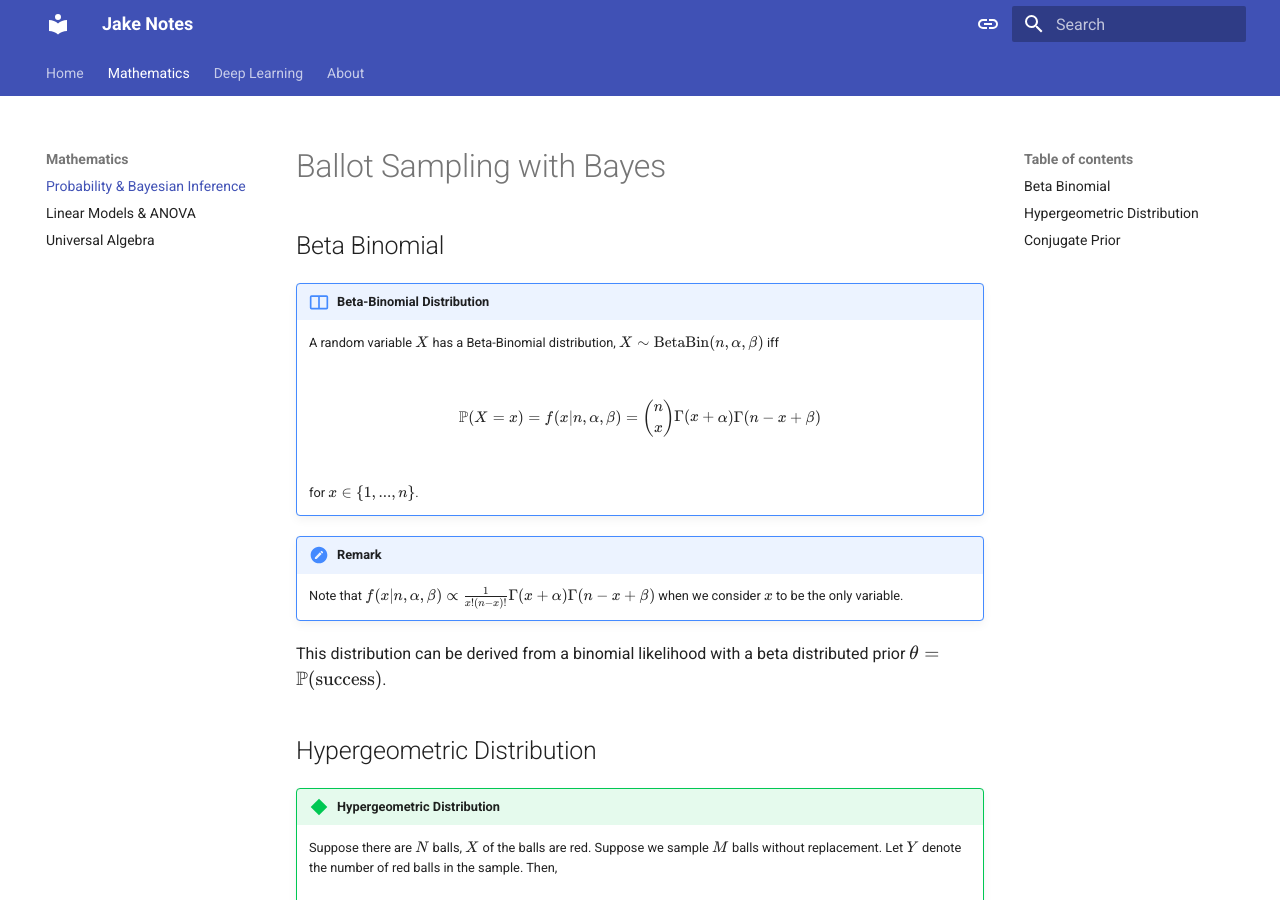
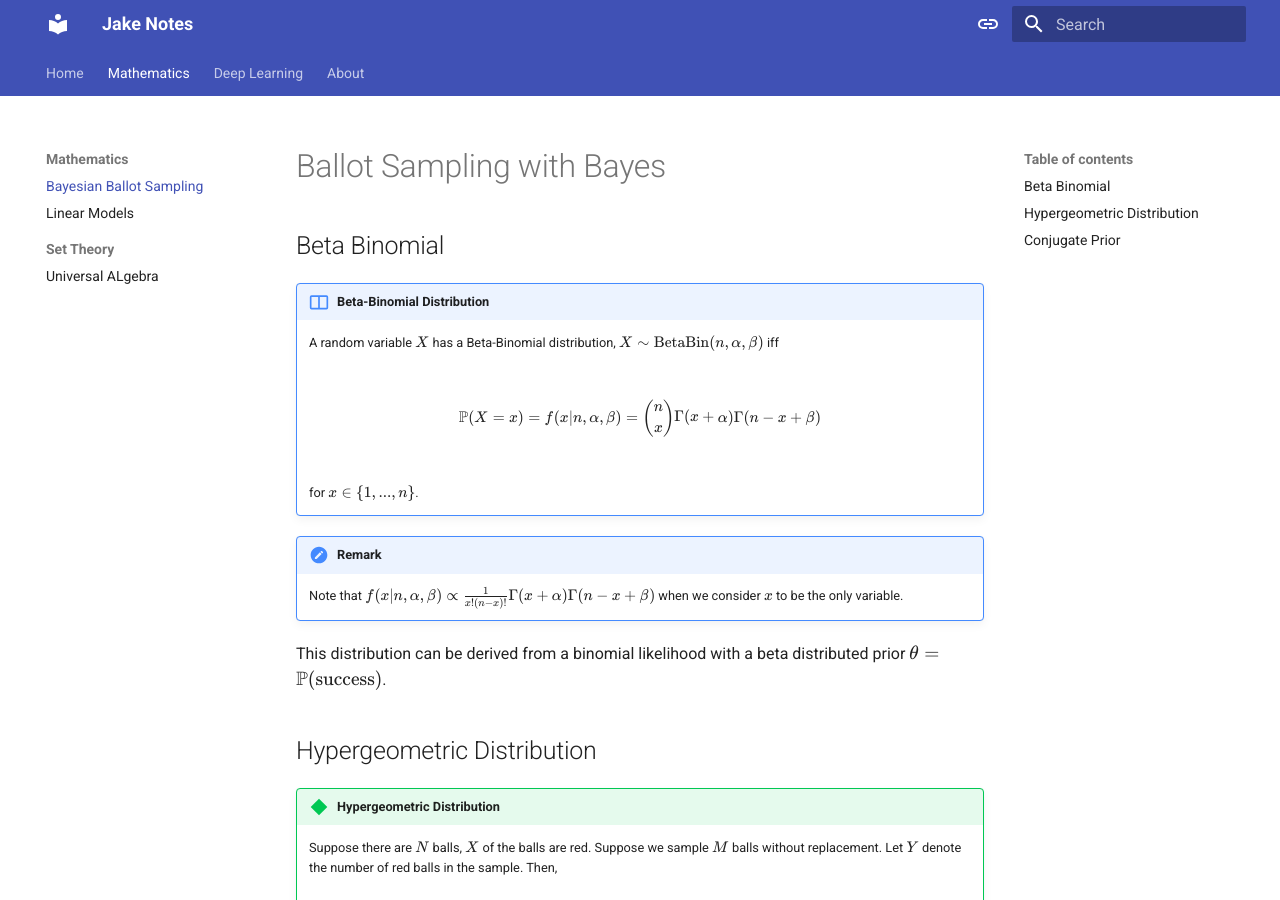
Before and after one commit to JakeRobertBaker/jakerobertbaker.github.io, an MkDocs documentation site: the page built from docs/mathematics/probability/ballot_notes.md, in a window 1280 px wide and 900 px high. Built offline with MkDocs 1.6.1 and Material for MkDocs 9.7.7, drawn with Linux system fonts in a browser that asks for light colours.

Commit message:
neaten up

```diff
--- a/mkdocs.yml
+++ b/mkdocs.yml
@@ -35,12 +35,14 @@ theme:
 nav:
   - Home: index.md
   - Mathematics:
-    - Probability & Bayesian Inference: mathematics/probability/ballot_notes.md
-    - Linear Models & ANOVA: mathematics/linear_models/linear_models.md
-    - Universal Algebra: mathematics/set_theory/universal_algebra.md
+      - Bayesian Ballot Sampling: mathematics/probability/ballot_notes.md
+      - Linear Models: mathematics/linear_models/linear_models.md
+      - Set Theory:
+          Universal ALgebra: mathematics/set_theory/universal_algebra.md
+
   - Deep Learning:
-    - Attention Mechanisms: deep_learning/attention.md
-    - CLIP & SigLIP Losses: deep_learning/clip_losses.md
+      - Attention Mechanisms: deep_learning/attention.md
+      - CLIP & SigLIP Losses: deep_learning/clip_losses.md
   - About: about.md
 
 markdown_extensions:
```
